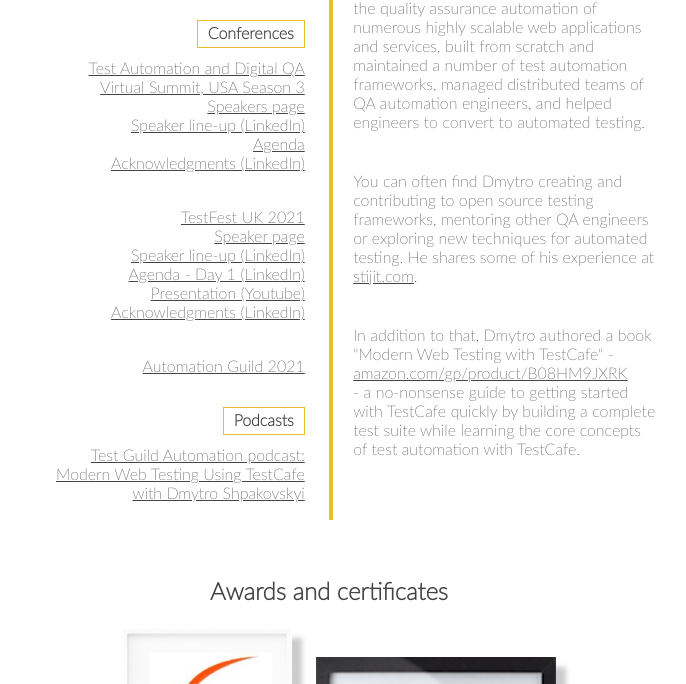
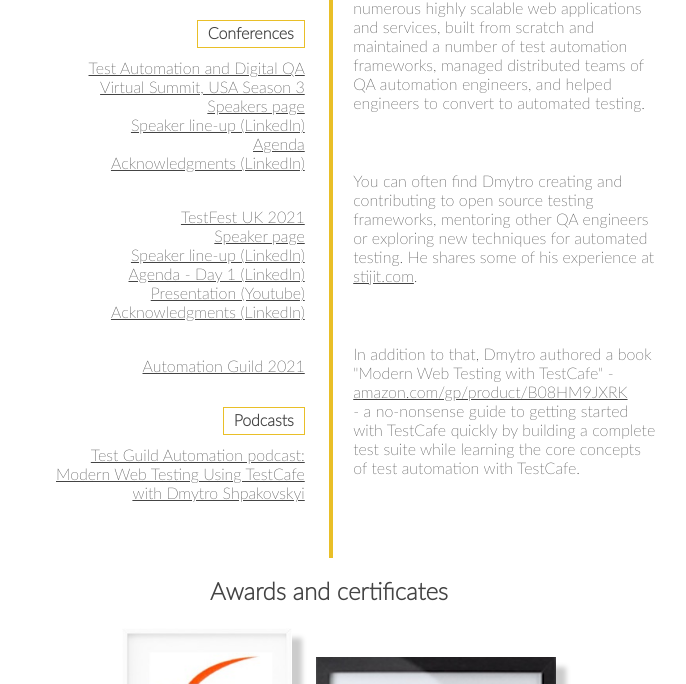
Before and after one commit to Marketionist/marketionist.github.io, a plain HTML site: page index.html in a window 1280 px wide. Shown: the part 544-1228 px from the top of the page, without its empty margins (311-997 px from the left). Drawn offline with Linux system fonts and the light colour scheme.

Commit message:
Update margin bottom

```diff
--- a/resume.css
+++ b/resume.css
@@ -36,7 +36,7 @@
 }
 
 [aria-labelledby="biography"] p {
-    margin-bottom: 40px;
+    margin-bottom: 59px;
 }
 
 .link-author {
```
